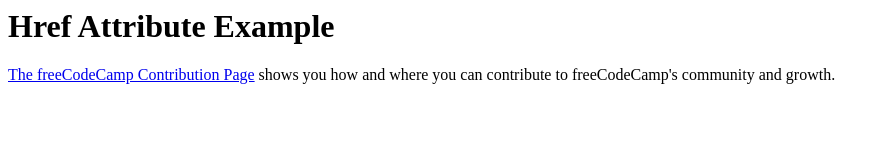
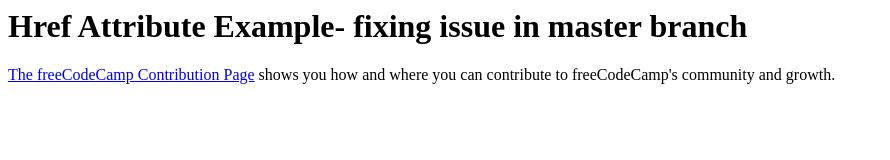
Before and after one commit to PrakashSinghania/GITHUB_TUT_HARRY, a plain HTML site: page index.html in a window 1280 px wide. Shown: the whole page, without its empty margins (0-890 px from the left). Drawn offline with Linux system fonts and the light colour scheme.

Commit message:
adding change in master branch

```diff
--- a/index.html
+++ b/index.html
@@ -1,9 +1,9 @@
 <html>
   <head>
-    <title>Href Attribute Example modified-1</title>
+    <title>Href Attribute Example modified-2</title>
   </head>
   <body>
-    <h1>Href Attribute Example</h1>
+    <h1>Href Attribute Example- fixing issue in master branch </h1>
     <p>
       <a href="https://www.freecodecamp.org/contribute/">The freeCodeCamp Contribution Page</a> shows you how and where you can contribute to freeCodeCamp's community and growth.
     </p>
```
